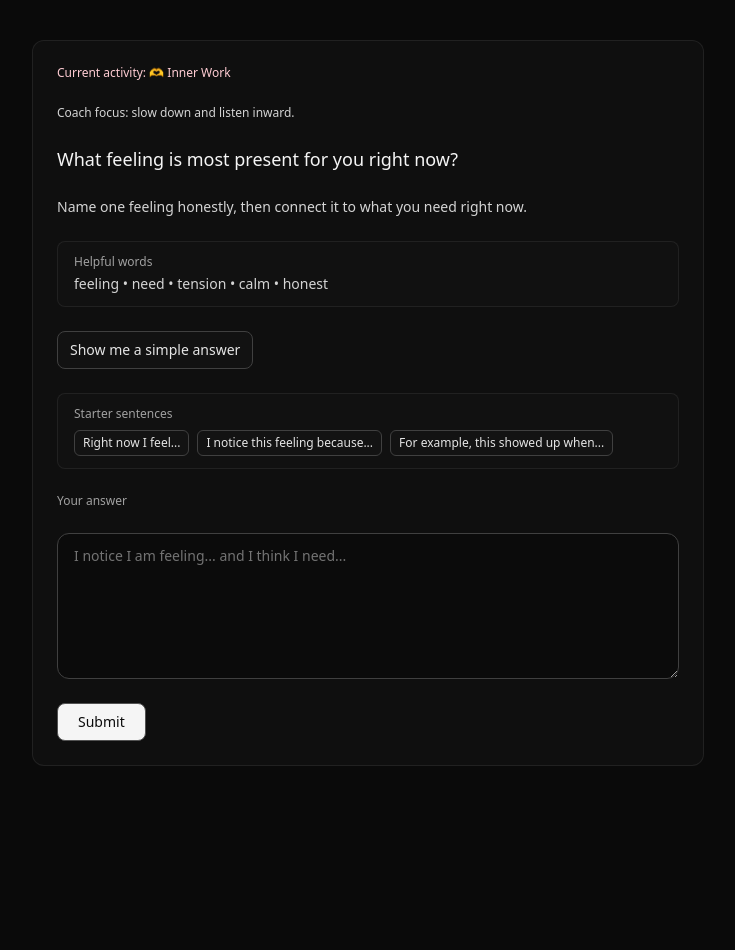
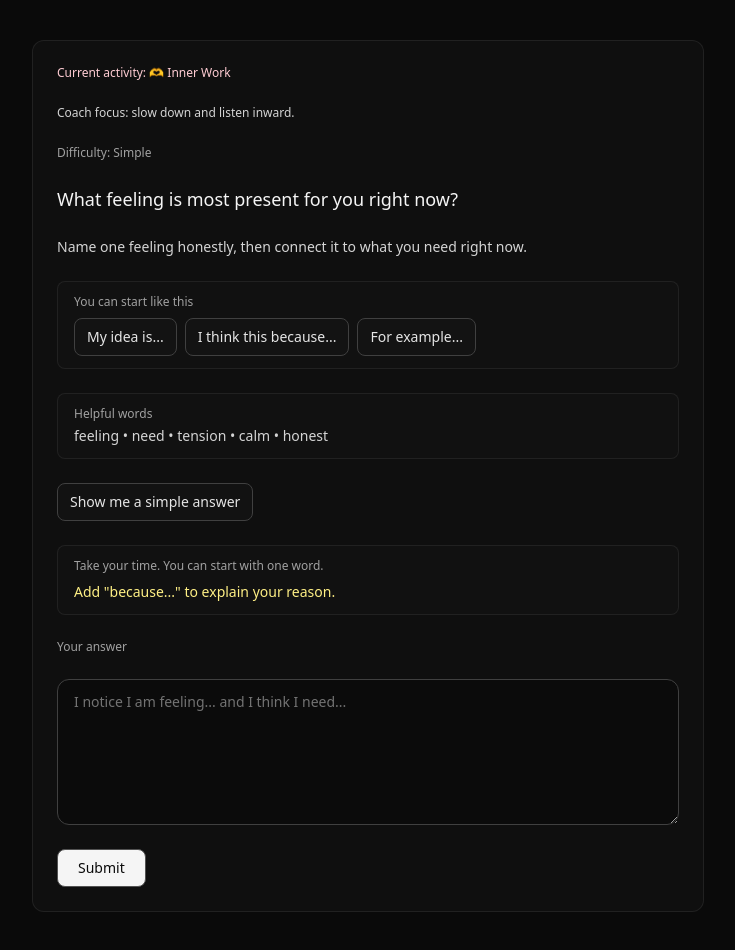
Before and after one commit to logan-woo-tech/woo-mvp, a Next.js app: page /conversation in a window 1280 px wide. Shown: the whole page, without its empty margins (272-1007 px from the left). Before the commit the page ends 806 px from the top, so only its background shows below. Built offline with nearby package versions, Linux system fonts and the light colour scheme.

Commit message:
feat: V2.3 work scenario (delay-client) with live coaching, starter tones, and practical feedback

```diff
--- a/src/app/conversation/page.tsx
+++ b/src/app/conversation/page.tsx
@@ -1,8 +1,9 @@
 "use client";
 
-import React, { Suspense, useState } from "react";
+import React, { Suspense, useMemo, useRef, useState } from "react";
 import { useRouter, useSearchParams } from "next/navigation";
 import { mockConversation } from "../../mocks/conversation";
+import { WORK_SCENARIOS } from "../../mocks/workScenarios";
 
 const ACTIVITY_QUESTIONS: Record<string, string[]> = {
   "Inner Work": [
@@ -12,7 +13,7 @@ const ACTIVITY_QUESTIONS: Record<string, string[]> = {
   ],
   Thinking: [
     "What is one idea you want to examine today?",
-    "What is one idea you want to examine, and what evidence supports it?",
+    "What is one idea you want to examine, and why do you think that?",
     "What assumption might be shaping your thinking, and how would you test it with a real example?",
   ],
   "Free Talk": [
@@ -68,7 +69,7 @@ const ACTIVITY_ACCENT: Record<string, string> = {
 
 const ACTIVITY_HELPFUL_WORDS: Record<string, string[]> = {
   "Inner Work": ["feeling", "need", "tension", "calm", "honest"],
-  Thinking: ["idea", "reason", "example", "problem", "result"],
+  Thinking: ["idea", "reason", "because", "for example", "result"],
   "Free Talk": ["today", "stuck", "energy", "truth", "release"],
   Mentor: ["goal", "obstacle", "step", "deadline", "commitment"],
 };
@@ -84,96 +85,133 @@ const ACTIVITY_SAMPLE_ANSWER: Record<string, string> = {
     "My goal is to complete one meaningful task today because progress builds confidence. For example, I will draft section one before lunch and review it at 4 pm.",
 };
 
-const ACTIVITY_STARTERS: Record<string, string[]> = {
-  "Inner Work": [
-    "Right now I feel...",
-    "I notice this feeling because...",
-    "For example, this showed up when...",
-  ],
-  Thinking: [
-    "My main idea is...",
-    "I believe this because...",
-    "For example, one case is...",
-  ],
-  "Free Talk": [
-    "What is alive for me today is...",
-    "I keep coming back to this because...",
-    "For example, earlier today I...",
-  ],
-  Mentor: [
-    "My next goal is...",
-    "This matters because...",
-    "For example, my first step is...",
-  ],
-};
+function getDifficultyLabel(growthCount: number) {
+  if (growthCount >= 4) return "Deep";
+  if (growthCount >= 2) return "Standard";
+  return "Simple";
+}
+
+function buildLiveHints(answer: string): string[] {
+  const trimmed = answer.trim();
+  const normalized = trimmed.toLowerCase();
+  const hints: string[] = [];
+
+  if (trimmed.length > 0 && trimmed.length < 30) {
+    hints.push("Add one more detail.");
+  }
+
+  if (!normalized.includes("because")) {
+    hints.push('Add "because..." to explain your reason.');
+  }
+
+  if (
+    normalized.includes("because") &&
+    !normalized.includes("for example") &&
+    !normalized.includes("example")
+  ) {
+    hints.push("Good — now add one example.");
+  }
+
+  return hints.slice(0, 2);
+}
 
 function ConversationContent() {
   const router = useRouter();
   const searchParams = useSearchParams();
+  const textareaRef = useRef<HTMLTextAreaElement | null>(null);
+
   const activity = searchParams.get("activity") ?? "Inner Work";
+  const scenarioId = searchParams.get("scenario") ?? "";
   const growthSignal = Number(searchParams.get("growth") ?? "0");
   const growthCount = Number.isFinite(growthSignal)
     ? Math.max(0, growthSignal)
     : 0;
   const last = searchParams.get("last") ?? "";
 
+  const scenario = scenarioId
+    ? WORK_SCENARIOS[scenarioId as keyof typeof WORK_SCENARIOS]
+    : undefined;
+
   const fallbackQuestion =
     mockConversation.find((message) => message.role === "coach")?.text ??
     "How are you feeling right now?";
+
   const questionLevel = growthCount >= 4 ? 2 : growthCount >= 2 ? 1 : 0;
-  const questionSet = ACTIVITY_QUESTIONS[activity];
-  const question =
-    questionSet?.[questionLevel] ?? questionSet?.[0] ?? fallbackQuestion;
-  const framing =
-    ACTIVITY_FRAMING[activity] ??
-    "Coach focus: speak with honesty and intention.";
-  const supportText =
-    ACTIVITY_SUPPORT_TEXT[activity] ??
-    "Take a breath, then share: what happened, why it mattered, and one real example.";
-  const placeholder =
-    ACTIVITY_PLACEHOLDER[activity] ?? "Write your answer here...";
-  const activityIcon = ACTIVITY_ICON[activity] ?? "✨";
-  const activityAccent = ACTIVITY_ACCENT[activity] ?? "text-neutral-300";
-  const helpfulWords = ACTIVITY_HELPFUL_WORDS[activity] ?? [
-    "clear",
-    "why",
-    "example",
-    "next step",
-  ];
-  const sampleAnswer =
-    ACTIVITY_SAMPLE_ANSWER[activity] ??
-    "I want to improve this area because it matters to me. For example, I can take one small step today.";
-  const starterSentences = ACTIVITY_STARTERS[activity] ?? [
-    "I want to share...",
-    "This matters because...",
-    "For example...",
-  ];
+
+  const activityQuestionSet = ACTIVITY_QUESTIONS[activity];
+  const activityQuestion =
+    activityQuestionSet?.[questionLevel] ??
+    activityQuestionSet?.[0] ??
+    fallbackQuestion;
+
+  const framing = scenario
+    ? `Coach focus: ${scenario.focus}`
+    : (ACTIVITY_FRAMING[activity] ??
+      "Coach focus: speak with honesty and intention.");
+
+  const supportText = scenario
+    ? scenario.context
+    : (ACTIVITY_SUPPORT_TEXT[activity] ??
+      "Take a breath, then share: what happened, why it mattered, and one real example.");
+
+  const placeholder = scenario
+    ? "Write your response in a professional way..."
+    : (ACTIVITY_PLACEHOLDER[activity] ?? "Write your answer here...");
+
+  const activityIcon = scenario ? "🧭" : (ACTIVITY_ICON[activity] ?? "✨");
+  const activityAccent = scenario
+    ? "text-amber-200"
+    : (ACTIVITY_ACCENT[activity] ?? "text-neutral-300");
+
+  const helpfulWords = scenario
+    ? scenario.helpfulWords
+    : (ACTIVITY_HELPFUL_WORDS[activity] ?? [
+        "clear",
+        "because",
+        "for example",
+        "next step",
+      ]);
+
+  const starterSentences = scenario
+    ? [
+        scenario.toneStarters.polite,
+        scenario.toneStarters.neutral,
+        scenario.toneStarters.urgent,
+      ]
+    : ["My idea is...", "I think this because...", "For example..."];
+
+  const sampleAnswer = scenario
+    ? scenario.sampleAnswer
+    : (ACTIVITY_SAMPLE_ANSWER[activity] ??
+      "I want to improve this area because it matters to me. For example, I can take one small step today.");
+
+  const mainQuestion = scenario ? scenario.question : activityQuestion;
+
+  const [answer, setAnswer] = useState("");
   const [showSampleAnswer, setShowSampleAnswer] = useState(false);
-  const [answerText, setAnswerText] = useState("");
-  const normalizedAnswer = answerText.toLowerCase();
-  const liveHints: string[] = [];
 
-  if (answerText.trim().length > 0 && !normalizedAnswer.includes("because")) {
-    liveHints.push("Try adding 'because...'");
-  }
+  const difficultyLabel = getDifficultyLabel(growthCount);
+  const liveHints = useMemo(() => buildLiveHints(answer), [answer]);
 
-  if (
-    answerText.trim().length > 0 &&
-    !normalizedAnswer.includes("for example") &&
-    !normalizedAnswer.includes("example")
-  ) {
-    liveHints.push("Add one example");
-  }
-
-  if (answerText.trim().length > 0 && answerText.trim().length < 80) {
-    liveHints.push("Keep going");
+  function insertText(text: string) {
+    setAnswer(text);
+    requestAnimationFrame(() => {
+      textareaRef.current?.focus();
+      const length = text.length;
+      textareaRef.current?.setSelectionRange(length, length);
+    });
   }
 
   function handleSubmit(event: React.FormEvent<HTMLFormElement>) {
     event.preventDefault();
-    const answer = answerText.trim().slice(0, 800);
+    const safeAnswer = answer.trim().slice(0, 800);
+
+    const base = scenario
+      ? `/feedback?scenario=${encodeURIComponent(scenario.id)}`
+      : `/feedback?activity=${encodeURIComponent(activity)}`;
+
     router.push(
-      `/feedback?activity=${encodeURIComponent(activity)}&growth=${growthCount}&last=${encodeURIComponent(last)}&answer=${encodeURIComponent(answer)}`,
+      `${base}&growth=${growthCount}&last=${encodeURIComponent(last)}&answer=${encodeURIComponent(safeAnswer)}`,
     );
   }
 
@@ -184,13 +222,35 @@ function ConversationContent() {
         className="mx-auto flex w-full max-w-2xl flex-col gap-6 rounded-xl border border-neutral-800/80 bg-neutral-900/40 p-6"
       >
         <p className={`text-xs ${activityAccent}`}>
-          Current activity: {activityIcon} {activity}
+          {scenario
+            ? `Scenario: ${activityIcon} ${scenario.title}`
+            : `Current activity: ${activityIcon} ${activity}`}
         </p>
+
         <p className="text-xs text-neutral-300">{framing}</p>
+        <p className="text-xs text-neutral-400">
+          Difficulty: {difficultyLabel}
+        </p>
 
-        <h1 className="text-lg text-neutral-100">{question}</h1>
+        <h1 className="text-lg text-neutral-100">{mainQuestion}</h1>
 
         <p className="text-sm text-neutral-300">{supportText}</p>
+
+        <div className="rounded-lg border border-neutral-800/80 bg-neutral-900/30 px-4 py-3">
+          <p className="text-xs text-neutral-400">You can start like this</p>
+          <div className="mt-2 flex flex-wrap gap-2">
+            {starterSentences.map((starter) => (
+              <button
+                key={starter}
+                type="button"
+                onClick={() => insertText(starter)}
+                className="rounded-lg border border-neutral-700 bg-neutral-900/50 px-3 py-2 text-sm text-neutral-200 hover:bg-neutral-800/70"
+              >
+                {starter}
+              </button>
+            ))}
+          </div>
+        </div>
 
         <div className="rounded-lg border border-neutral-800/80 bg-neutral-900/30 px-4 py-3">
           <p className="text-xs text-neutral-400">Helpful words</p>
@@ -214,40 +274,28 @@ function ConversationContent() {
         ) : null}
 
         <div className="rounded-lg border border-neutral-800/80 bg-neutral-900/30 px-4 py-3">
-          <p className="text-xs text-neutral-400">Starter sentences</p>
-          <div className="mt-2 flex flex-wrap gap-2">
-            {starterSentences.map((starter) => (
-              <button
-                key={starter}
-                type="button"
-                onClick={() => setAnswerText(starter)}
-                className="rounded-md border border-neutral-700 bg-neutral-900/50 px-2 py-1 text-xs text-neutral-200 hover:bg-neutral-800/70"
-              >
-                {starter}
-              </button>
+          <p className="text-xs text-neutral-400">
+            Take your time. You can start with one word.
+          </p>
+          <div className="mt-2 flex flex-col gap-1">
+            {liveHints.map((hint) => (
+              <p key={hint} className="text-sm text-yellow-200">
+                {hint}
+              </p>
             ))}
+            {answer.trim().length >= 80 ? (
+              <p className="text-sm text-emerald-200">Good — keep going.</p>
+            ) : null}
           </div>
         </div>
-
-        {liveHints.length > 0 ? (
-          <div className="rounded-lg border border-neutral-800/80 bg-neutral-900/30 px-4 py-3">
-            <p className="text-xs text-neutral-400">Live coach hints</p>
-            <div className="mt-1 flex flex-col gap-1">
-              {liveHints.map((hint) => (
-                <p key={hint} className="text-sm text-neutral-300">
-                  {hint}
-                </p>
-              ))}
-            </div>
-          </div>
-        ) : null}
 
         <p className="text-xs text-neutral-400">Your answer</p>
 
         <textarea
+          ref={textareaRef}
           name="answer"
-          value={answerText}
-          onChange={(event) => setAnswerText(event.target.value)}
+          value={answer}
+          onChange={(event) => setAnswer(event.target.value)}
           rows={6}
           placeholder={placeholder}
           className="w-full rounded-xl border border-neutral-700 bg-neutral-950/70 px-4 py-3 text-sm text-neutral-100 outline-none placeholder:text-neutral-500 focus:border-neutral-500"
--- a/src/app/feedback/page.tsx
+++ b/src/app/feedback/page.tsx
@@ -86,11 +86,82 @@ function getPracticalNextLine(answer: string): string {
   return 'Try this next time: Replace "very good" with "effective" or "clear".';
 }
 
+function getWhatWorks(answer: string): string {
+  const trimmed = answer.trim();
+  const normalized = trimmed.toLowerCase();
+
+  if (normalized.includes("because")) {
+    return "You explained your reason clearly.";
+  }
+
+  if (normalized.includes("for example") || normalized.includes("example")) {
+    return "You made your point concrete with an example.";
+  }
+
+  if (trimmed.length >= 120) {
+    return "You stayed with your message and gave useful detail.";
+  }
+
+  return "You communicated directly and kept a calm tone.";
+}
+
+function getWhatToChange(answer: string): string {
+  const trimmed = answer.trim();
+  const normalized = trimmed.toLowerCase();
+
+  if (!normalized.includes("because")) {
+    return 'Add one clear reason with "because".';
+  }
+
+  if (!normalized.includes("for example") && !normalized.includes("example")) {
+    return "Add one short example to increase credibility.";
+  }
+
+  if (trimmed.length > 0 && trimmed.length < 100) {
+    return "Stay with your answer longer and add one more sentence.";
+  }
+
+  return "Tighten one phrase so your key point lands faster.";
+}
+
+function getBetterVersion(scenario: string, tone: string): string {
+  const prefix =
+    tone === "urgent"
+      ? "Urgent update:"
+      : tone === "neutral"
+        ? "Update:"
+        : "Hi, quick update:";
+
+  if (scenario === "Explain a delay to a client") {
+    return `${prefix} we are delayed by one day because of a final QA issue. For example, one bug blocked release. The new delivery time is tomorrow 4 PM.`;
+  }
+
+  if (scenario === "Handle an unhappy customer") {
+    return `${prefix} I understand your frustration because this impacted your timeline. For example, your order arrived incomplete. I will resolve this today and confirm once done.`;
+  }
+
+  if (scenario === "Ask for more time professionally") {
+    return `${prefix} I need one extra day because I want to deliver this accurately. For example, I am still validating the final numbers. I can send the complete version by tomorrow noon.`;
+  }
+
+  if (scenario === "Give a difficult update to your manager") {
+    return `${prefix} we are behind plan because a dependency changed. For example, task B took longer than expected. My recovery step is to ship phase one by Friday.`;
+  }
+
+  if (scenario === "Say no without sounding rude") {
+    return `${prefix} I cannot take this request today because I am committed to a critical deadline. For example, I am finalizing the client launch tasks. I can support tomorrow afternoon.`;
+  }
+
+  return `${prefix} I am sharing a clear update because alignment matters. For example, this keeps expectations realistic.`;
+}
+
 function FeedbackContent() {
   const router = useRouter();
   const searchParams = useSearchParams();
   const activity = searchParams.get("activity") ?? "Inner Work";
   const answer = searchParams.get("answer") ?? "";
+  const scenario = searchParams.get("scenario") ?? "Explain a delay to a client";
+  const tone = searchParams.get("tone") ?? "polite";
   const growthSignal = Number(searchParams.get("growth") ?? "0");
   const growthCount = Number.isFinite(growthSignal)
     ? Math.max(0, growthSignal)
@@ -108,6 +179,9 @@ function FeedbackContent() {
   const nextStepIcon = ACTIVITY_ICON[nextStep] ?? "✨";
   const answerAwareLines = getAnswerAwareFeedback(answer);
   const practicalNextLine = getPracticalNextLine(answer);
+  const whatWorks = getWhatWorks(answer);
+  const whatToChange = getWhatToChange(answer);
+  const betterVersion = getBetterVersion(scenario, tone);
   const reflectionSummary = answerAwareLines[0] ?? feedbackMessage;
 
   function handleContinue() {
@@ -145,6 +219,26 @@ function FeedbackContent() {
           </div>
         ) : null}
         <p className="text-sm text-neutral-300">{practicalNextLine}</p>
+        <div className="flex flex-col gap-1 rounded-lg border border-neutral-800/80 bg-neutral-900/30 px-4 py-3">
+          <p className="text-sm text-neutral-300">
+            <span className="text-neutral-100">What works:</span> {whatWorks}
+          </p>
+          <p className="text-sm text-neutral-300">
+            <span className="text-neutral-100">What to change:</span> {whatToChange}
+          </p>
+          <p className="text-sm text-neutral-300">
+            <span className="text-neutral-100">Better version:</span> {betterVersion}
+          </p>
+          <button
+            type="button"
+            onClick={() => {
+              void navigator.clipboard.writeText(betterVersion);
+            }}
+            className="mt-2 w-fit rounded-md border border-neutral-700 bg-neutral-900/50 px-3 py-1 text-xs text-neutral-200 hover:bg-neutral-800/70"
+          >
+            Copy better version
+          </button>
+        </div>
         <p className="text-sm text-neutral-300">{supportMessage}</p>
         <p className="text-sm font-medium text-yellow-200">
           Next step: {nextStepIcon} {nextStep}
--- /dev/null
+++ b/src/mocks/workScenarios.ts
@@ -0,0 +1,53 @@
+export type WorkScenarioId = "delay-client";
+
+export type WorkScenario = {
+  id: WorkScenarioId;
+  title: string;
+  shortLabel: string;
+  description: string;
+  focus: string;
+  context: string;
+  question: string;
+  toneStarters: {
+    polite: string;
+    neutral: string;
+    urgent: string;
+  };
+  helpfulWords: string[];
+  starterSentences: string[];
+  sampleAnswer: string;
+};
+
+export const WORK_SCENARIOS: Record<WorkScenarioId, WorkScenario> = {
+  "delay-client": {
+    id: "delay-client",
+    title: "Explain a delay to a client",
+    shortLabel: "Explain a delay",
+    description: "Communicate delays clearly without losing trust.",
+    focus: "Be clear, take responsibility, and propose a solution.",
+    context:
+      "You promised a deadline, but your team is behind. You need to inform the client without losing trust.",
+    question: "How would you explain the delay and keep the client's trust?",
+    toneStarters: {
+      polite: "I’d like to update you on the timeline...",
+      neutral: "We are slightly behind schedule because...",
+      urgent: "To ensure quality, we need to adjust the timeline...",
+    },
+    helpfulWords: [
+      "delay",
+      "timeline",
+      "issue",
+      "adjust",
+      "deliver",
+      "quality",
+      "update",
+    ],
+    starterSentences: [
+      "We are slightly behind because...",
+      "The current situation is...",
+      "To ensure quality, we will...",
+    ],
+    sampleAnswer:
+      "We are slightly behind schedule because we found an issue during testing. For example, one key function did not perform as expected. To ensure quality, we suggest extending the timeline by two days and will keep you updated daily.",
+  },
+};
```
Also changed, not shown: src/app/learner/page.tsx (+20 -0 lines).
